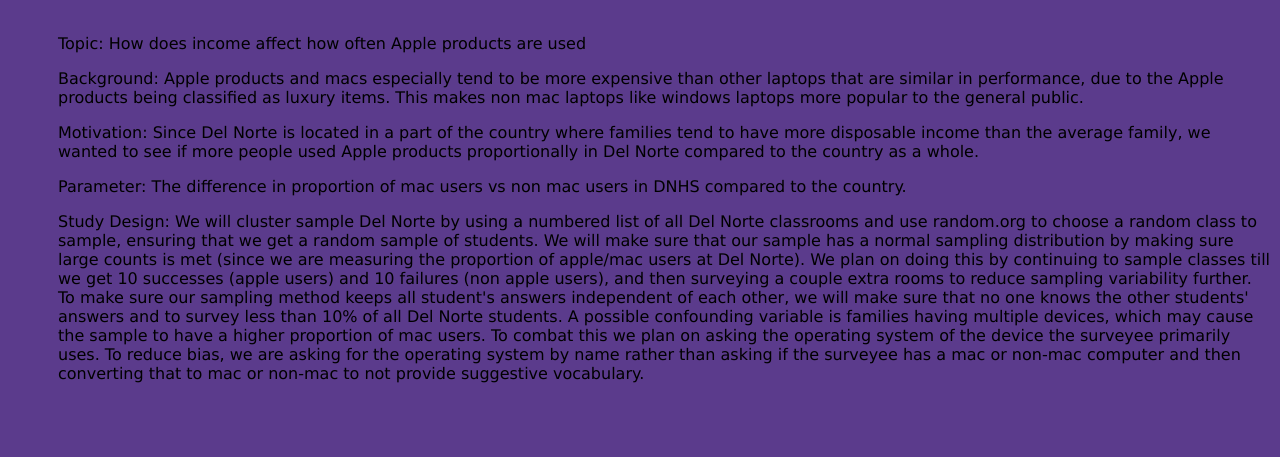
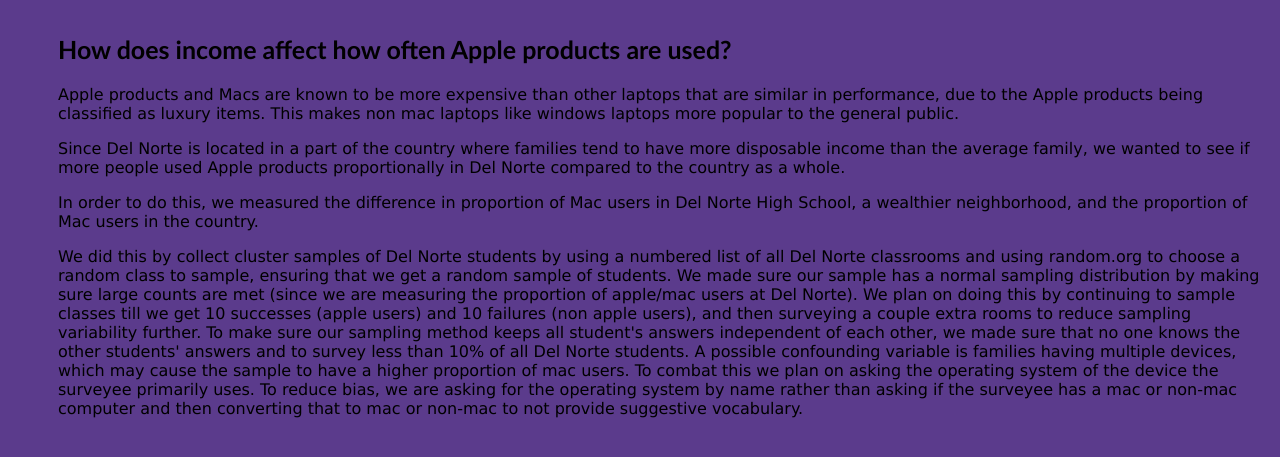
Before and after one commit to YasaswiS/macStatsProject, a plain HTML site: page intro.html in a window 1280 px wide. Shown: the part 75-532 px from the top of the page. Drawn offline with Linux system fonts and the light colour scheme.

Commit message:
Add files via upload

```diff
--- a/intro.html
+++ b/intro.html
@@ -39,6 +39,7 @@
     }
     h2 {
         font-family: "Trebuchet MS";
+        margin-left: 50px;
 
         font-size:25px
     }
@@ -101,19 +102,21 @@
 
 <h1> Introduction </h1>
 
-<p class = "ex2"> Topic: How does income affect how often Apple products are used
+<h2> How does income affect how often Apple products are used?
+</h2>
+
+<p class = "ex2">Apple products and Macs are known to be more expensive than other laptops that are similar in performance, due to the Apple products being classified as luxury items. This makes non mac laptops like windows laptops more popular to the general public.
+
 </p>
 
-<p class = "ex2">Background: Apple products and macs especially tend to be more expensive than other laptops that are similar in performance, due to the Apple products being classified as luxury items. This makes non mac laptops like windows laptops more popular to the general public.
+<p class = "ex2">Since Del Norte is located in a part of the country where families tend to have more disposable income than the average family, we wanted to see if more people used Apple products proportionally in Del Norte compared to the country as a whole.
+
 </p>
 
-<p class = "ex2">Motivation: Since Del Norte is located in a part of the country where families tend to have more disposable income than the average family, we wanted to see if more people used Apple products proportionally in Del Norte compared to the country as a whole.
+<p class="ex2">In order to do this, we measured the difference in proportion of Mac users in Del Norte High School, a wealthier neighborhood, and the proportion of Mac users in the country.
 </p>
 
-<p class="ex2">Parameter: The difference in proportion of mac users vs non mac users in DNHS compared to the country.
-</p>
-
-<p class="ex2">Study Design: We will cluster sample Del Norte by using a numbered list of all Del Norte classrooms and use random.org to choose a random class to sample, ensuring that we get a random sample of students. We will make sure that our sample has a normal sampling distribution by making sure large counts is met (since we are measuring the proportion of apple/mac users at Del Norte). We plan on doing this by continuing to sample classes till we get 10 successes (apple users) and 10 failures (non apple users), and then surveying a couple extra rooms to reduce sampling variability further. To make sure our sampling method keeps all student's answers independent of each other, we will make sure that no one knows the other students' answers and to survey less than 10% of all Del Norte students. A possible confounding variable is families having multiple devices, which may cause the sample to have a higher proportion of mac users. To combat this we plan on asking the operating system of the device the surveyee primarily uses. To reduce bias, we are asking for the operating system by name rather than asking if the surveyee has a mac or non-mac computer and then converting that to mac or non-mac to not provide suggestive vocabulary.
+<p class="ex2">We did this by collect cluster samples of Del Norte students by using a numbered list of all Del Norte classrooms and using random.org to choose a random class to sample, ensuring that we get a random sample of students. We made sure our sample has a normal sampling distribution by making sure large counts are met (since we are measuring the proportion of apple/mac users at Del Norte). We plan on doing this by continuing to sample classes till we get 10 successes (apple users) and 10 failures (non apple users), and then surveying a couple extra rooms to reduce sampling variability further. To make sure our sampling method keeps all student's answers independent of each other, we made sure that no one knows the other students' answers and to survey less than 10% of all Del Norte students. A possible confounding variable is families having multiple devices, which may cause the sample to have a higher proportion of mac users. To combat this we plan on asking the operating system of the device the surveyee primarily uses. To reduce bias, we are asking for the operating system by name rather than asking if the surveyee has a mac or non-mac computer and then converting that to mac or non-mac to not provide suggestive vocabulary.
 
 </p>
 
```
Also changed, not shown: index.html (+8 -6 lines), interval.html (+3 -3 lines), stat_test.html (+1 -1 lines).
